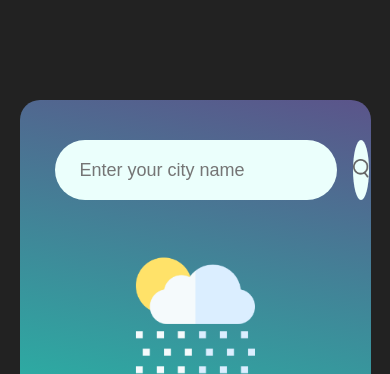
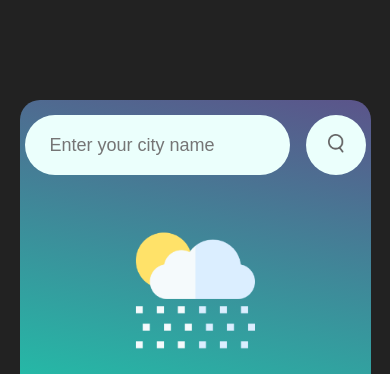
Before and after one commit to Adityanshu45/Weather-Application, a plain HTML site: page index.html in a window 390 px wide. Shown: the top 374 px of the page. Drawn offline with Linux system fonts and the light colour scheme.

Commit message:
update weather app

```diff
--- a/style.css
+++ b/style.css
@@ -81,3 +81,12 @@ justify-content: space-between;
     font-size: 28px;
     margin-top: -6px;
 }
+
+@media (max-width : 460px){
+    .search input{
+        width: 230px;
+    }
+    .card{
+        padding : 15px 5px 15px 5px;
+    }
+}
```
Also changed, not shown: 1 other file.
